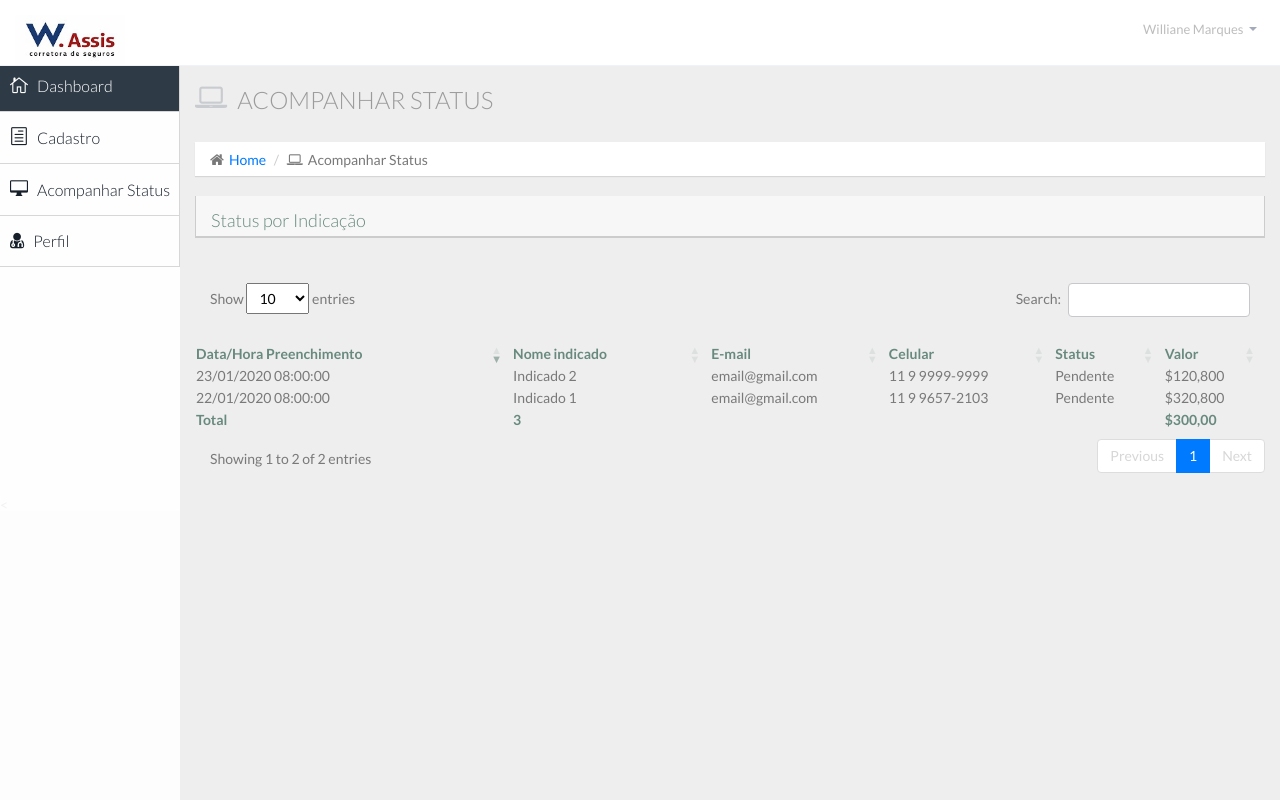
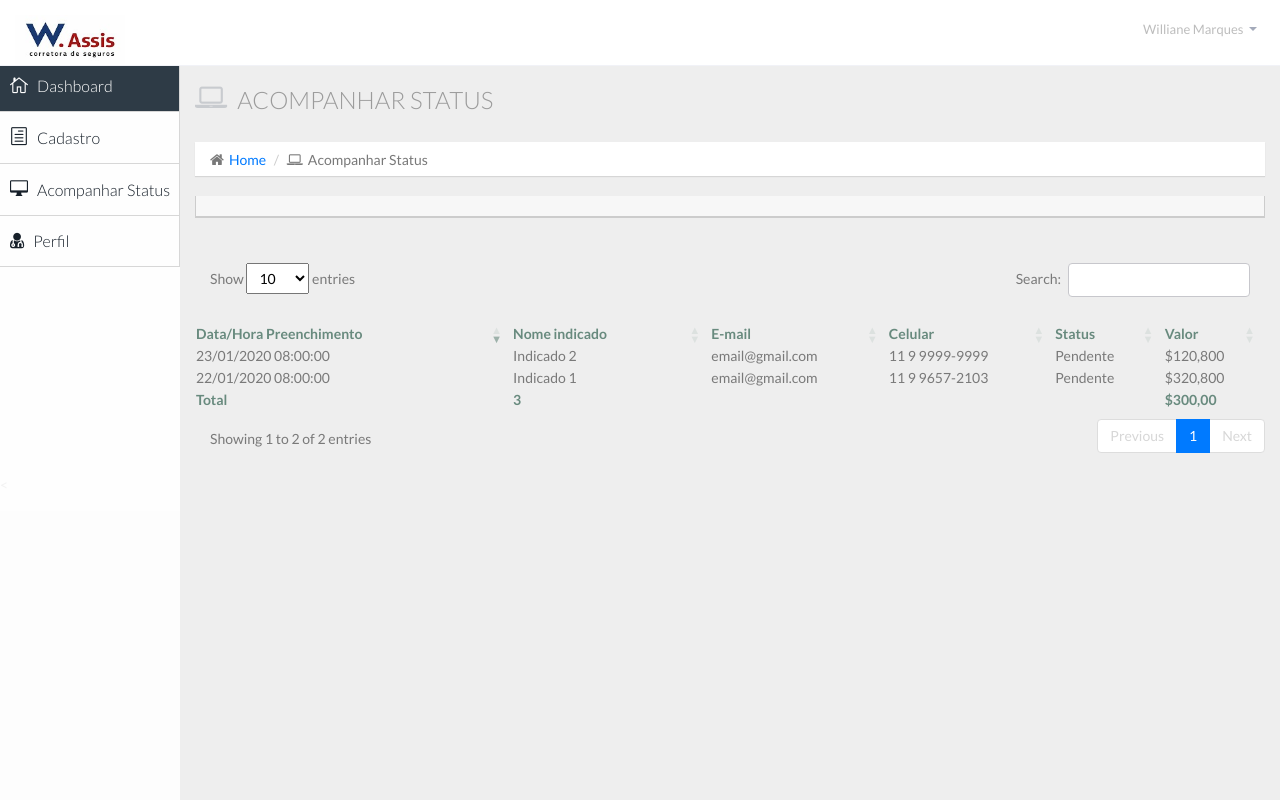
Before and after one commit to williane/wmarques, a Django app: page /jovem/acompanhar_status/ in a window 1280 px wide. Run offline with Django 3.2, Linux system fonts and the light colour scheme; some libraries are stand-ins or nearby versions.

Commit message:
configuring app

```diff
--- a/jovem/templates/acompanhar_status.html
+++ b/jovem/templates/acompanhar_status.html
@@ -41,9 +41,6 @@
             <section class="panel">
               <div class="panel-body progress-panel">
                 <div class="row">
-                  <div class="col-lg-12 task-progress pull-left">
-                    <h1>Status por Indicação</h1>
-                  </div>
                 </div>
               </div>
             </section>
```
